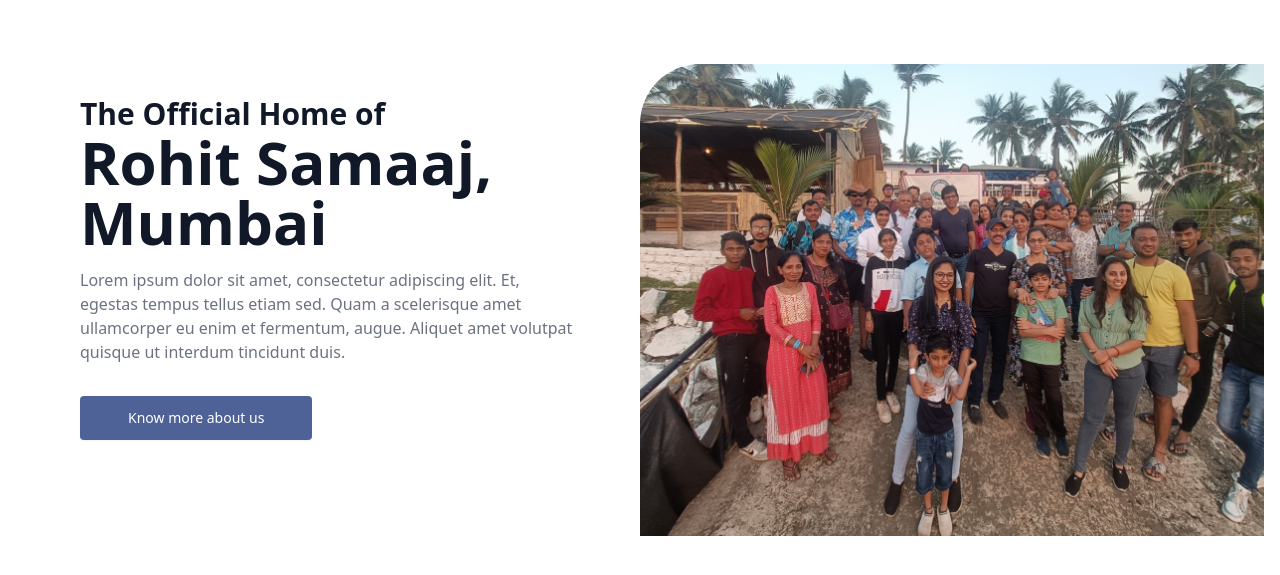
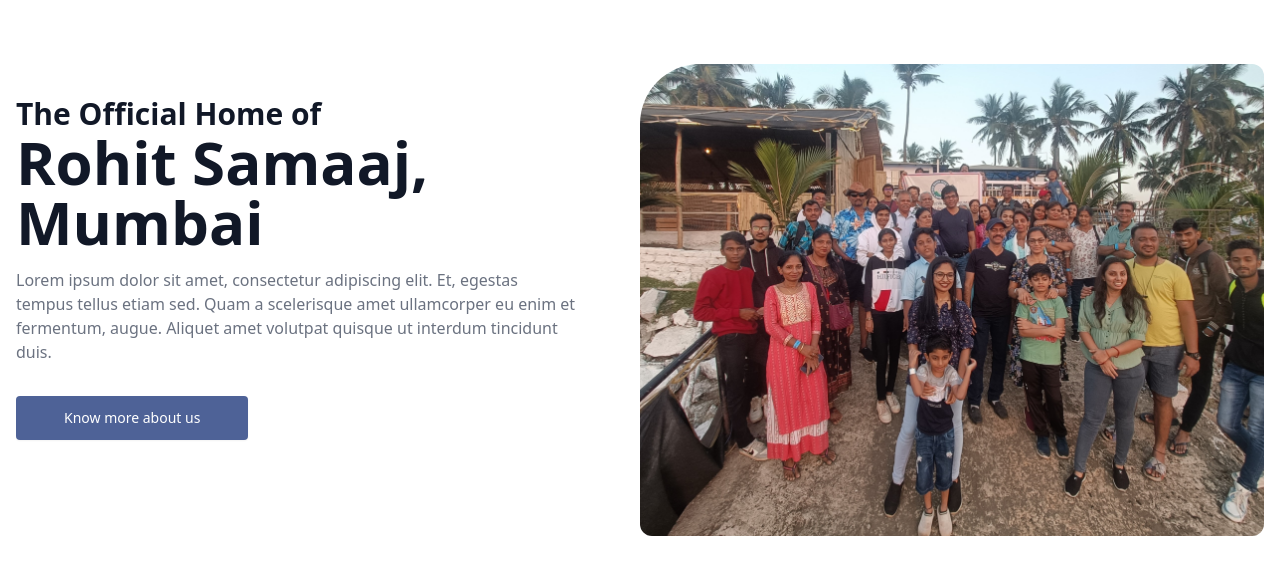
Before and after one commit to Vr3n/rohit-samaaj, a FastAPI app: page / in a window 1280 px wide. Shown: the part 64-639 px from the top of the page. Run offline with FastAPI, Linux system fonts and the light colour scheme.

Commit message:
HOme page alignment.

```diff
--- a/static/css/styles.css
+++ b/static/css/styles.css
@@ -972,6 +972,10 @@ select {
   justify-content: space-between;
 }
 
+.justify-around {
+  justify-content: space-around;
+}
+
 .gap-4 {
   gap: 1rem;
 }
@@ -1008,6 +1012,10 @@ select {
 
 .rounded-md {
   border-radius: 0.375rem;
+}
+
+.rounded-xl {
+  border-radius: 0.75rem;
 }
 
 .border {
@@ -1518,6 +1526,14 @@ select {
     padding: 3rem;
   }
 
+  .md\:pl-0 {
+    padding-left: 0px;
+  }
+
+  .md\:pr-12 {
+    padding-right: 3rem;
+  }
+
   .md\:text-3xl {
     font-size: 1.875rem;
     line-height: 2.25rem;
@@ -1559,4 +1575,8 @@ select {
     padding-left: 2.5rem;
     padding-right: 2.5rem;
   }
-}
+
+  .lg\:pr-16 {
+    padding-right: 4rem;
+  }
+}
--- a/static/js/custom.js
+++ b/static/js/custom.js
@@ -4,7 +4,7 @@ window.addEventListener("load", function () {
   anime({
     targets: "#hero-photo",
     translateY: [-250, 0],
-    easing: "easeOutSine",
+    easing: "easeInOutSine",
     delay: 500,
     opacity: ["0%", "100%"],
   });
@@ -12,24 +12,24 @@ window.addEventListener("load", function () {
   anime({
     targets: "#hero-text",
     translateX: [100, 0],
-    easing: "easeOutSine",
-    delay: 1000,
+    easing: "easeInOutSine",
+    delay: 500,
     opacity: ["0%", "100%"],
   });
 
   anime({
     targets: "#hero-description",
     translateY: [250, 0],
-    easing: "easeOutSine",
-    delay: 1000,
+    easing: "easeInOutSine",
+    delay: 500,
     opacity: ["0%", "100%"],
   });
 
   anime({
     targets: "#hero-cta",
     translateY: [150, 0],
-    easing: "easeOutSine",
-    delay: 1000,
+    easing: "easeInOutSine",
+    delay: 500,
     opacity: ["0%", "100%"],
   });
 });
--- a/templates/home.html
+++ b/templates/home.html
@@ -3,8 +3,8 @@
 {% block content %}
 <main class="max-w-screen-xl mx-auto px-4">
     <section
-      class="overflow-hidden justify-between  sm:justify-between sm:grid sm:grid-cols-2">
-      <div class="p-8 md:p-12 lg:px-16 lg:py-24">
+      class="overflow-hidden sm:justify-between sm:grid sm:grid-cols-2">
+      <div class="p-4 md:pl-0 md:pr-12 lg:pr-16 lg:py-24">
         <div
           class="mx-auto max-w-xl text-center ltr:sm:text-left rtl:sm:text-right"
         >
@@ -40,7 +40,7 @@
         alt="samaaj-group-photo"
         src="{{ url_for('static', path='img/home-bg.jpg') }}"
         id="hero-photo"
-        class="h-full w-full object-cover sm:h-[calc(100%_-_2rem)] sm:self-end sm:rounded-ss-[30px] md:h-[calc(100%_-_4rem)] md:rounded-ss-[60px]"
+        class="h-full w-full rounded-xl object-cover sm:h-[calc(100%_-_2rem)] sm:self-end sm:rounded-ss-[30px] md:h-[calc(100%_-_4rem)] md:rounded-ss-[60px]"
       />
     </section>
 </main>
```
